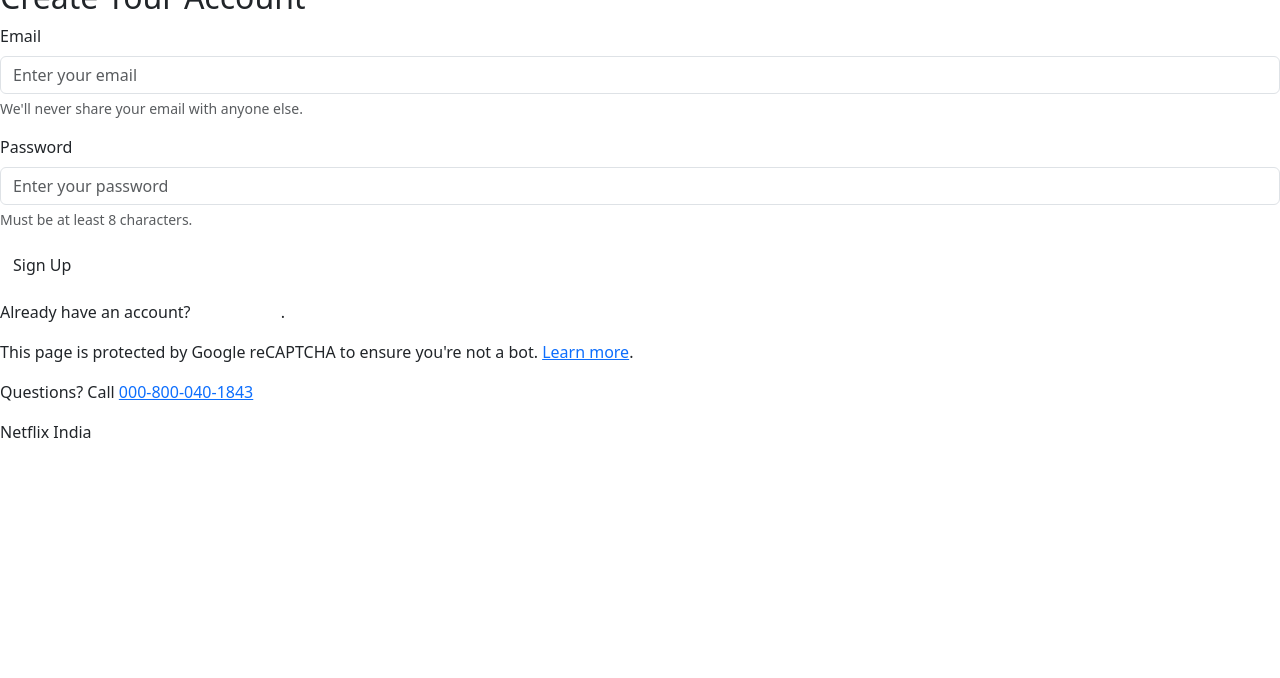
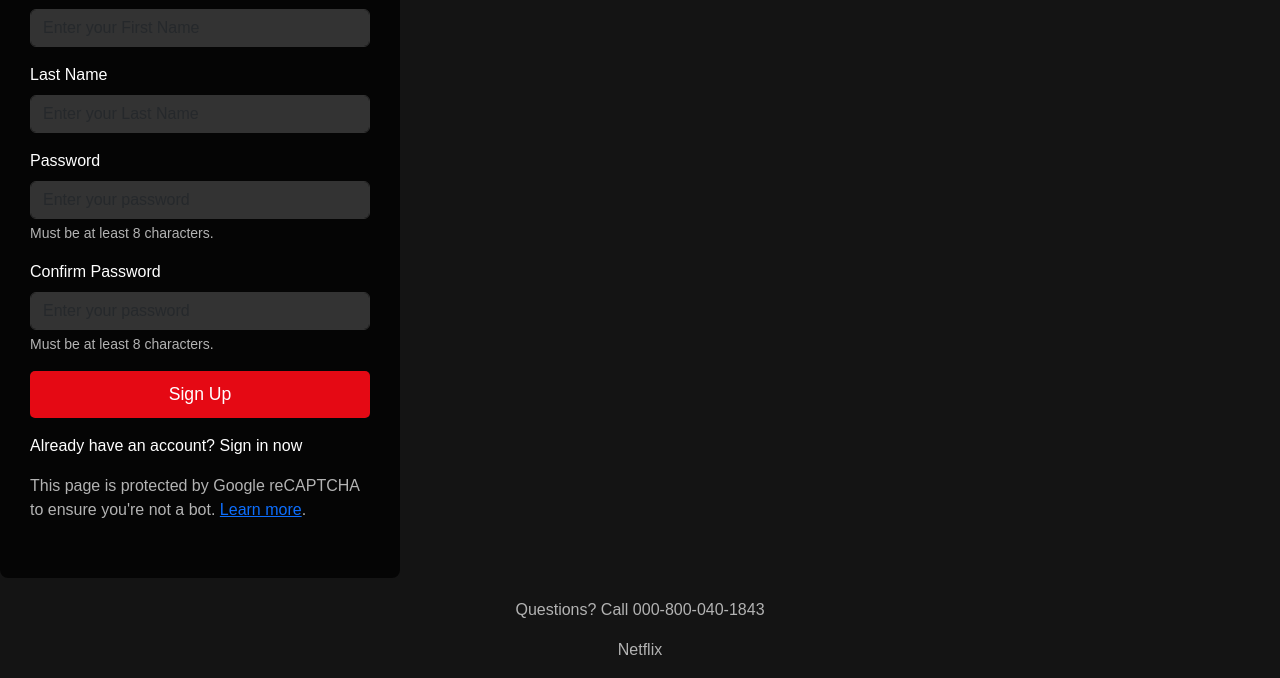
Before and after one commit to Knowledgex187/Netflix, a Django app: template netflix_site/core/templates/signup.html in a window 1280 px wide. Shown: the part 348-1026 px from the top of the page. Before the commit the page ends 786 px from the top, so only its background shows below. Run offline with Django 5.2, Linux system fonts and the light colour scheme; the template is opened without the code that fills it, so the values that code supplies are empty.

Commit message:
Modifying templates and CSS files with bootstrap and vanilla css

```diff
--- a/netflix_site/core/templates/movie.html
+++ b/netflix_site/core/templates/movie.html
@@ -11,7 +11,7 @@
       rel="stylesheet"
       href="https://cdn.jsdelivr.net/npm/bootstrap@5.3.3/dist/css/bootstrap.min.css" />
     <!-- Custom CSS -->
-    <link rel="stylesheet" href="{static 'css/movie.css'}" />
+    <link rel="stylesheet" href="{% static 'css/movie.css' %}" />
   </head>
 
   <body>
--- a/netflix_site/core/templates/profiles.html
+++ b/netflix_site/core/templates/profiles.html
@@ -11,7 +11,7 @@
       rel="stylesheet"
       href="https://cdn.jsdelivr.net/npm/bootstrap@5.3.3/dist/css/bootstrap.min.css" />
     <!-- Custom CSS -->
-    <link rel="stylesheet" href="{static 'css/profiles.css'}" />
+    <link rel="stylesheet" href="{% static 'css/profiles.css' %}" />
   </head>
 
   <body>
--- a/netflix_site/core/templates/signup.html
+++ b/netflix_site/core/templates/signup.html
@@ -11,7 +11,7 @@
       rel="stylesheet"
       href="https://cdn.jsdelivr.net/npm/bootstrap@5.3.3/dist/css/bootstrap.min.css" />
     <!-- Custom CSS -->
-    <link rel="stylesheet" href="{static 'css/signup.css'}" />
+    <link rel="stylesheet" href="{% static 'css/signup.css' %}" />
   </head>
 
   <body>
@@ -29,7 +29,7 @@
       <h2>Create Your Account</h2>
       <form>
         <div class="mb-3">
-          <label for="email" class="form-label">Email</label>
+          <label for="email" class="form-label text-start">Email</label>
           <input
             type="email"
             class="form-control"
@@ -41,6 +41,24 @@
           </div>
         </div>
         <div class="mb-3">
+          <label for="first_name" class="form-label">First Name</label>
+          <input
+            type="text"
+            class="form-control"
+            id="first_name"
+            placeholder="Enter your First Name"
+            required />
+        </div>
+        <div class="mb-3">
+          <label for="last_name" class="form-label">Last Name</label>
+          <input
+            type="text"
+            class="form-control"
+            id="last_name"
+            placeholder="Enter your Last Name"
+            required />
+        </div>
+        <div class="mb-3">
           <label for="password" class="form-label">Password</label>
           <input
             type="password"
@@ -50,12 +68,24 @@
             required />
           <div class="form-text">Must be at least 8 characters.</div>
         </div>
+        <div class="mb-3">
+          <label for="password1" class="form-label">Confirm Password</label>
+          <input
+            type="password"
+            class="form-control"
+            id="password1"
+            placeholder="Enter your password"
+            required />
+          <div class="form-text">Must be at least 8 characters.</div>
+        </div>
         <button type="submit" class="btn btn-netflix">Sign Up</button>
       </form>
       <div class="mt-3">
         <p>
           Already have an account?
-          <a href="#" class="text-decoration-none text-white">Sign in now</a>.
+          <a href="{% url 'signup' %}" class="text-decoration-none text-white"
+            >Sign in now</a
+          >
         </p>
       </div>
       <div class="footer-text">
@@ -69,7 +99,7 @@
     <!-- Footer -->
     <div class="footer">
       <p>Questions? Call <a href="tel:000-800-040-1843">000-800-040-1843</a></p>
-      <p>Netflix India</p>
+      <p>Netflix</p>
     </div>
 
     <!-- Bootstrap JS -->
--- a/netflix_site/core/urls.py
+++ b/netflix_site/core/urls.py
@@ -3,4 +3,6 @@ from . import views
 
 urlpatterns = [
     path("", views.home, name="home"),
+    path("login/", views.login, name="login"),
+    path("signup/", views.signup, name="signup"),
 ]
--- a/netflix_site/core/views.py
+++ b/netflix_site/core/views.py
@@ -7,12 +7,12 @@ def home(request):
 
 
 def login(request):
-    pass
+    return render(request, "login.html")
 
 
 def signup(request):
-    pass
+    return render(request, "signup.html")
 
 
 def profiles(request):
-    pass
+    return render(request, "profiles.html")
--- a/netflix_site/static/css/signup.css
+++ b/netflix_site/static/css/signup.css
@@ -4,8 +4,6 @@ body {
     font-family: Arial, sans-serif;
     display: flex;
     flex-direction: column;
-    align-items: center;
-    justify-content: center;
     height: 100vh;
     margin: 0;
 }
@@ -18,7 +16,6 @@ body {
     border-radius: 8px;
     width: 100%;
     max-width: 400px;
-    text-align: center;
 }
 .sign-up-container h2 {
     margin-bottom: 20px;
```
Also changed, not shown: netflix_site/core/templates/index.html (+3 -4 lines), netflix_site/core/templates/login.html (+7 -3 lines), netflix_site/static/css/index.css (+0 -12 lines).
